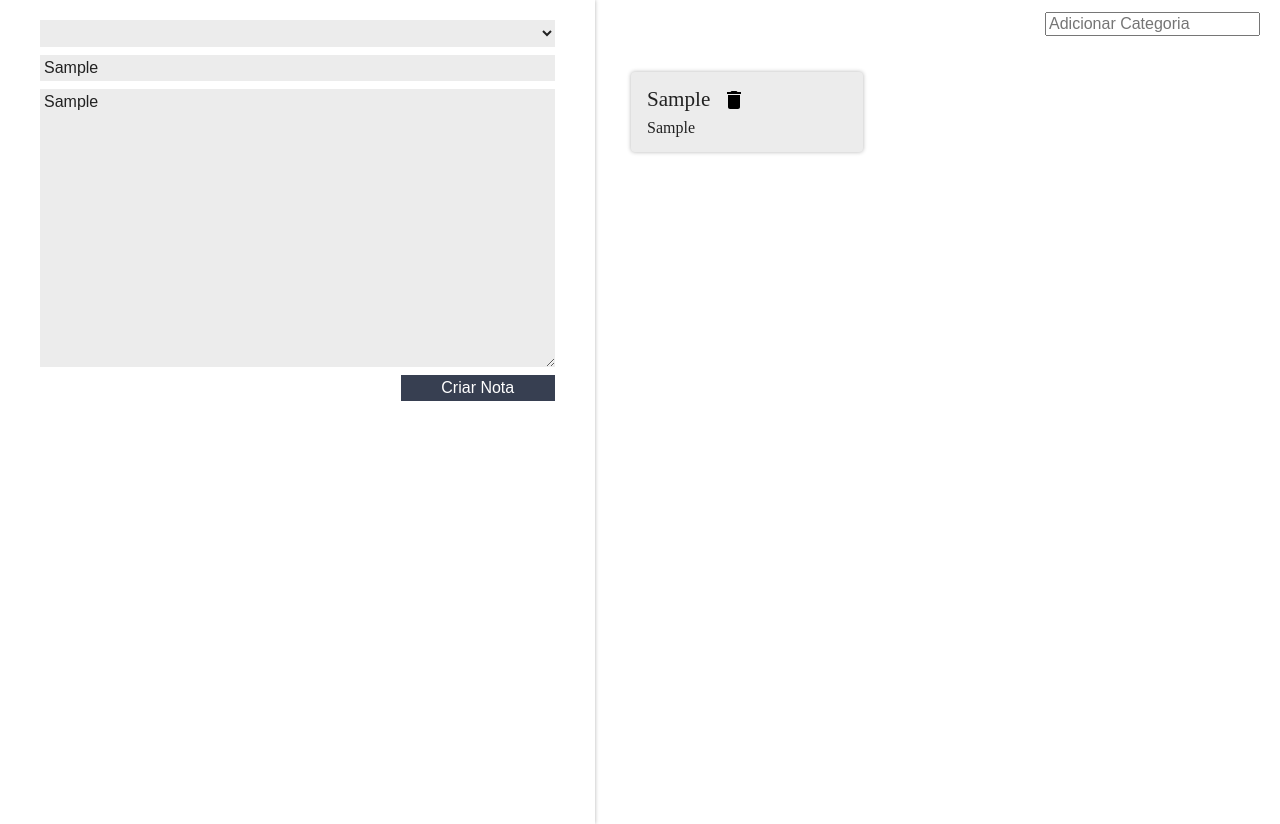
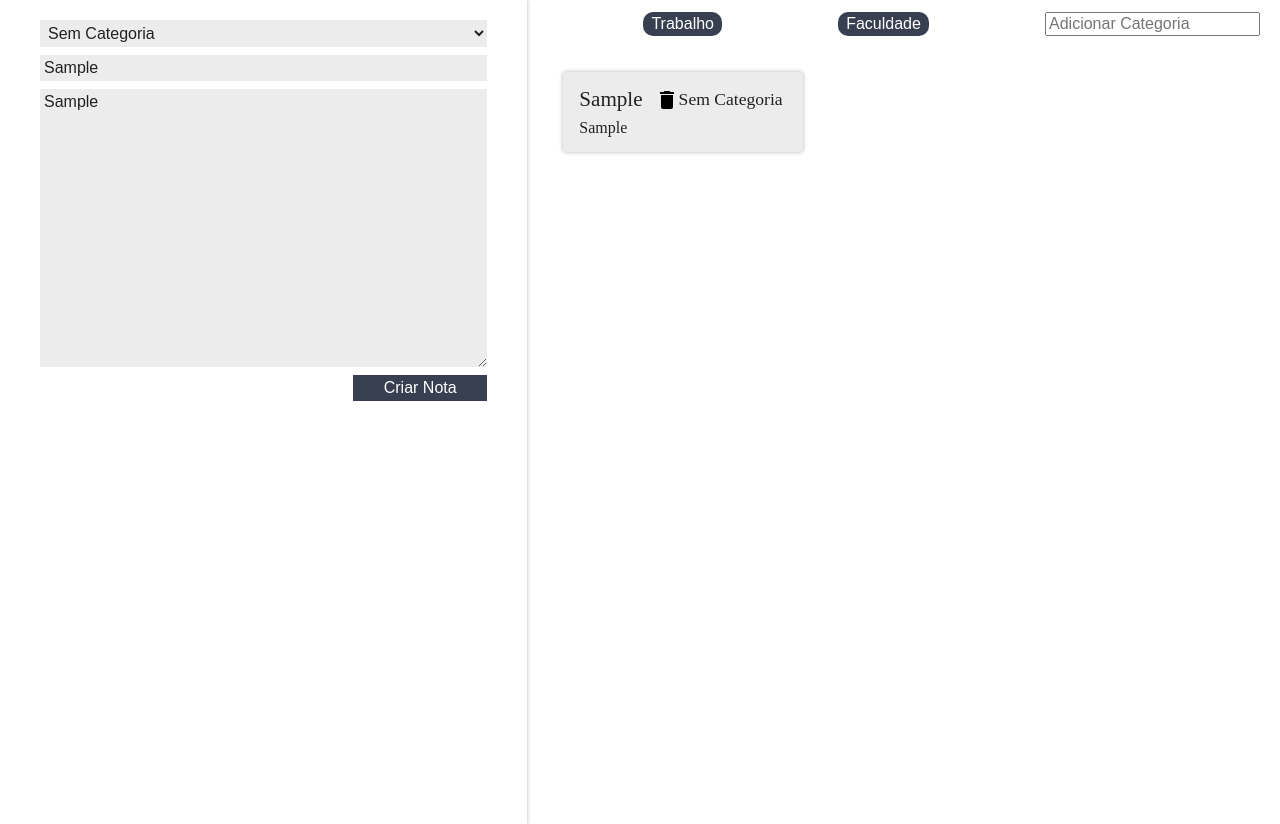
Before and after one commit to Iuri-Ribeiro/alura-react-ceep, a React (Create React App) app: page / in a window 1280 px wide. Both pictures are taken after typing "Sample", "Sample" into the empty fields and a click on the button "Criar Nota". Built offline with nearby package versions, Linux system fonts and the light colour scheme.

Commit message:
Aula 03.03 Adicionando categorias aos cards

```diff
--- a/src/App.js
+++ b/src/App.js
@@ -11,12 +11,12 @@ class App extends Component {
         super();
         this.state = {
             notas: [],
-            categorias: []
+            categorias: ["Trabalho", "Faculdade"]
         };
     }
 
-    criarNota(titulo, texto) {
-        const novaNota = { titulo, texto };
+    criarNota(titulo, texto, categoria) {
+        const novaNota = { titulo, texto, categoria };
         const novoArrayNotas = [...this.state.notas, novaNota]
         const novoState = {
             notas: novoArrayNotas
--- a/src/components/CardNota/CardNota.jsx
+++ b/src/components/CardNota/CardNota.jsx
@@ -15,6 +15,7 @@ class CardNota extends Component {
                 <header className="card-nota_cabecalho">
                     <h3 className="card-nota_titulo">{this.props.titulo}</h3>
                     <DeleteSVG onClick={this.apagar.bind(this)} />
+                    <h4>{this.props.categoria}</h4>
                 </header>
                 <p className="card-nota_texto">{this.props.texto}</p>
             </section>
--- a/src/components/FormularioCadastro/FormularioCadastro.jsx
+++ b/src/components/FormularioCadastro/FormularioCadastro.jsx
@@ -7,12 +7,18 @@ class FormularioCadastro extends Component {
         super(props);
         this.titulo = "";
         this.texto = "";
+        this.categoria = "Sem Categoria";
     }
 
     _criarNota(event) {
         event.preventDefault();
         event.stopPropagation();
-        this.props.criarNota(this.titulo, this.texto);
+        this.props.criarNota(this.titulo, this.texto, this.categoria);
+    }
+
+    _handleMudancaCategoria(event) {
+        event.stopPropagation();
+        this.categoria = event.target.value;
     }
 
     _handleMudancaTitulo(event) {
@@ -31,9 +37,12 @@ class FormularioCadastro extends Component {
                 className="form-cadastro"
                 onSubmit={this._criarNota.bind(this)}
             >
-                <select className="form-cadastro_input">
+                <select className="form-cadastro_input"
+                    onChange={this._handleMudancaCategoria.bind(this)}>
+                    <option>Sem Categoria</option>
+
                     {this.props.categorias.map((categoria) => {
-                        return <option className="form-categorias_item">{categoria}</option>
+                        return <option>{categoria}</option>
                     })}
                 </select>
                 <input
--- a/src/components/ListaDeNotas/ListaDeNotas.jsx
+++ b/src/components/ListaDeNotas/ListaDeNotas.jsx
@@ -13,7 +13,8 @@ class ListaDeNotas extends Component {
                                 titulo={nota.titulo}
                                 texto={nota.texto}
                                 indice={index}
-                                deletarNota={this.props.deletarNota.bind(this)} />
+                                deletarNota={this.props.deletarNota.bind(this)}
+                                categoria={nota.categoria} />
                         </li>
                     );
                 })}
```
